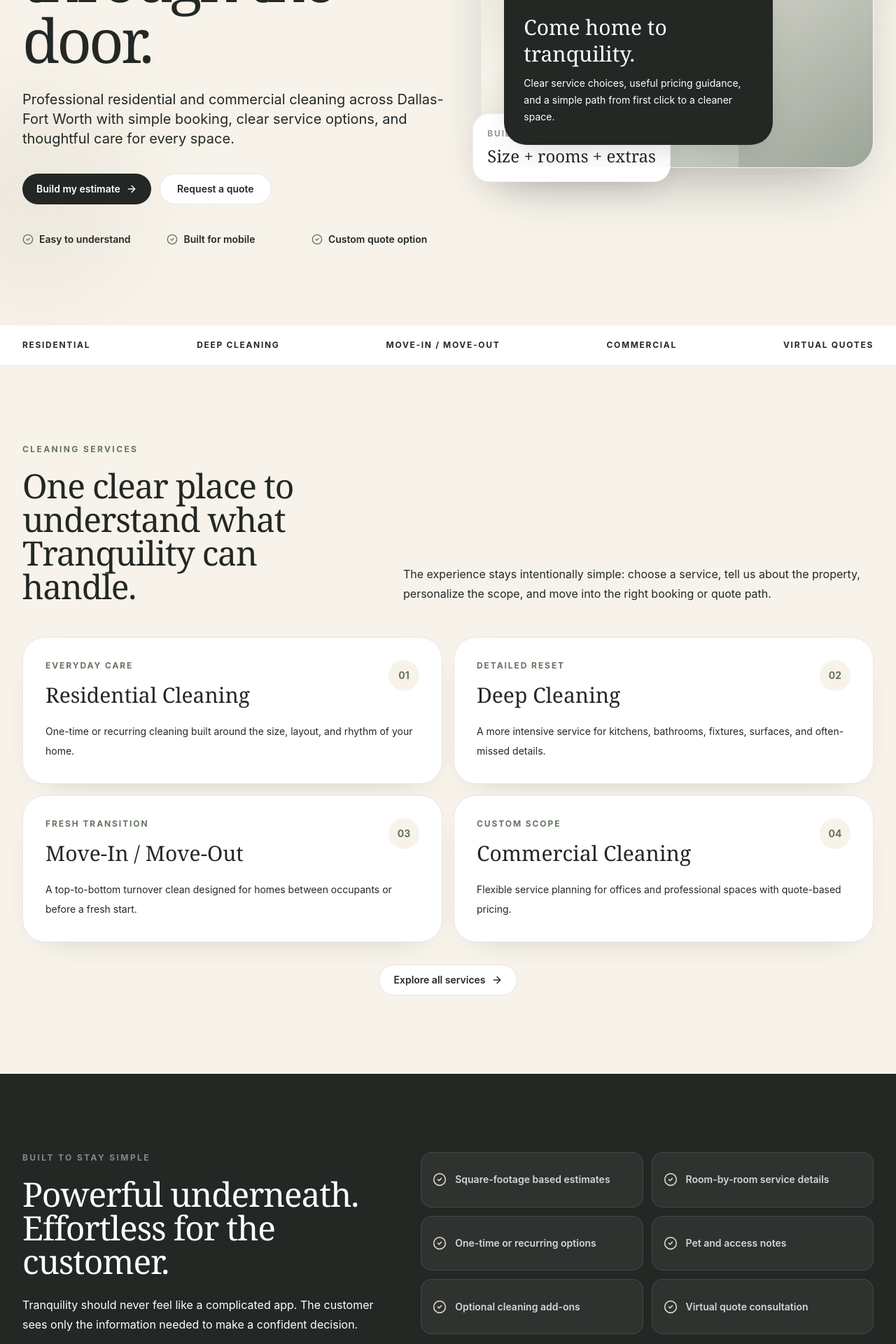
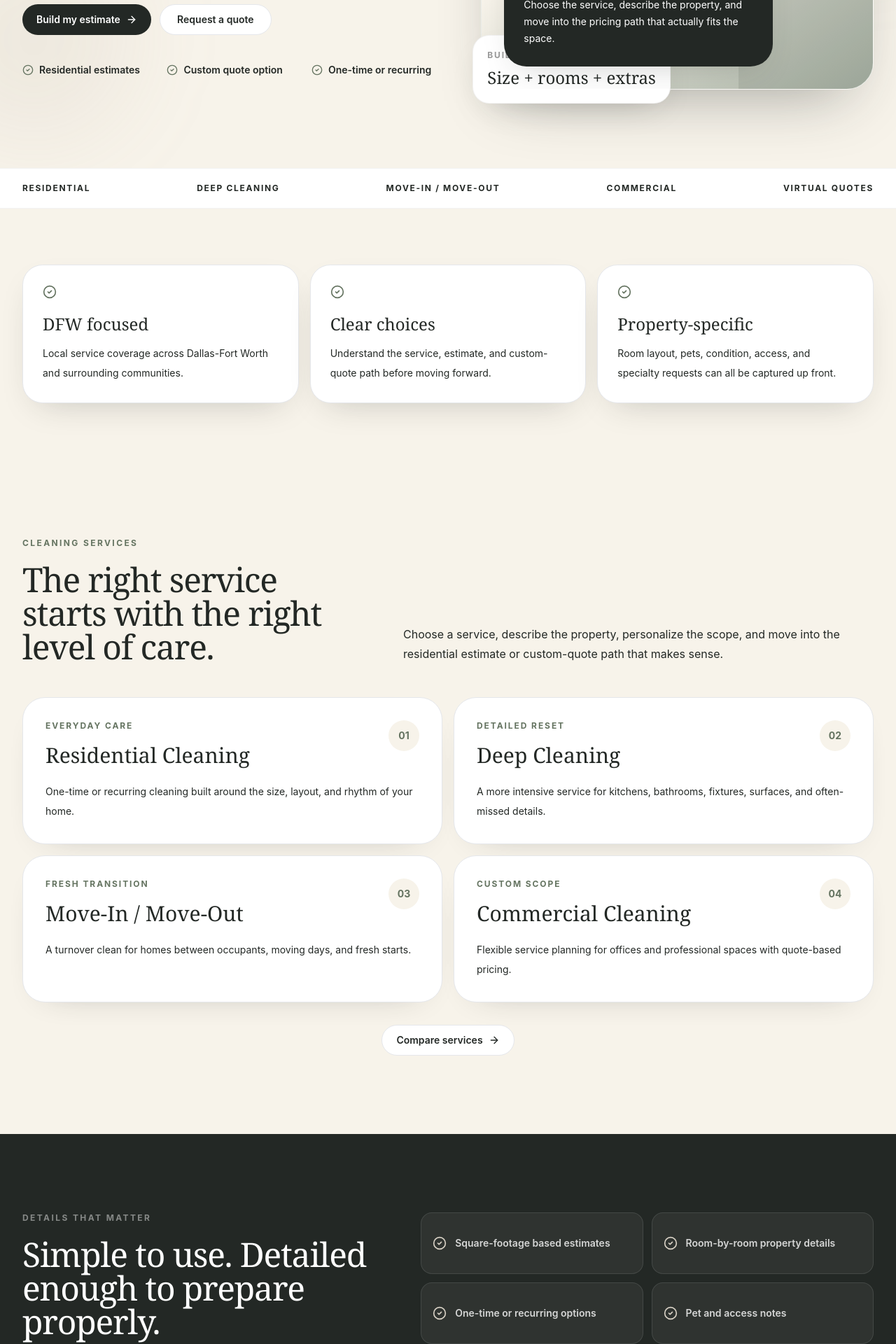
Before and after one commit to EXPRESS-AUDIO-POWER-COMPANY/tranquility-platform, a React (Vite) app: page / in a window 1280 px wide. Shown: the part 580-2500 px from the top of the page at 70% size. Built offline with nearby package versions, Linux system fonts and the light colour scheme.

Commit message:
feat: elevate homepage trust, clarity, and service conversion

```diff
--- a/src/pages/Home.tsx
+++ b/src/pages/Home.tsx
@@ -6,6 +6,7 @@
   Home as HomeIcon,
   Image as ImageIcon,
   Layers3,
+  MapPin,
   ShieldCheck,
   Sparkles,
 } from 'lucide-react'
@@ -26,7 +27,7 @@
   {
     title: 'Move-In / Move-Out',
     eyebrow: 'Fresh transition',
-    description: 'A top-to-bottom turnover clean designed for homes between occupants or before a fresh start.',
+    description: 'A turnover clean for homes between occupants, moving days, and fresh starts.',
   },
   {
     title: 'Commercial Cleaning',
@@ -39,27 +40,33 @@
   {
     icon: ClipboardCheck,
     title: 'Tell us about the space',
-    body: 'Choose the service, square footage, room counts, pets, and the extras that matter for your cleaning.',
+    body: 'Choose the service, square footage, room counts, pets, and extras that matter for your cleaning.',
   },
   {
     icon: Layers3,
     title: 'See the right pricing path',
-    body: 'Residential jobs can receive a clear base estimate. Larger or more detailed spaces move to a custom quote.',
+    body: 'Residential jobs can receive a clear planning estimate. Larger or more detailed spaces move to a custom quote.',
   },
   {
     icon: Sparkles,
     title: 'Choose the next step',
-    body: 'Book the service path that fits or use the virtual consultation when photos and a closer review make more sense.',
+    body: 'Continue with the residential reservation profile or use the virtual consultation when a closer review makes more sense.',
   },
 ]
 
 const highlights = [
   'Square-footage based estimates',
-  'Room-by-room service details',
+  'Room-by-room property details',
   'One-time or recurring options',
   'Pet and access notes',
   'Optional cleaning add-ons',
-  'Virtual quote consultation',
+  'Virtual consultation option',
+]
+
+const trustPoints = [
+  ['DFW focused', 'Local service coverage across Dallas-Fort Worth and surrounding communities.'],
+  ['Clear choices', 'Understand the service, estimate, and custom-quote path before moving forward.'],
+  ['Property-specific', 'Room layout, pets, condition, access, and specialty requests can all be captured up front.'],
 ]
 
 export function Home() {
@@ -76,21 +83,19 @@
               Professional cleaning • {siteConfig.serviceAreaShort}
             </div>
             <h1 className="mt-7 max-w-4xl font-serif text-5xl leading-[0.96] tracking-[-0.045em] sm:text-6xl lg:text-[5.4rem]">
-              A cleaner space should feel like <span className="text-tranquility-moss">peace</span> walking through the door.
+              Come home to <span className="text-tranquility-moss">tranquility.</span>
             </h1>
             <p className="mt-7 max-w-2xl text-lg leading-8 text-black/62 sm:text-xl">
-              {siteConfig.description}
+              Professional cleaning with a calmer way to understand your options, build a residential estimate, or request a closer property review.
             </p>
             <div className="mt-9 flex flex-wrap gap-3">
               <ButtonLink className="min-w-40" to="/booking">
                 Build my estimate <ArrowRight className="ml-2 size-4" aria-hidden="true" />
               </ButtonLink>
-              <ButtonLink className="min-w-40" to="/quote" variant="secondary">
-                Request a quote
-              </ButtonLink>
+              <ButtonLink className="min-w-40" to="/quote" variant="secondary">Request a quote</ButtonLink>
             </div>
             <div className="mt-10 grid max-w-2xl gap-3 sm:grid-cols-3">
-              {['Easy to understand', 'Built for mobile', 'Custom quote option'].map((item) => (
+              {['Residential estimates', 'Custom quote option', 'One-time or recurring'].map((item) => (
                 <span key={item} className="flex items-center gap-2 text-sm font-semibold text-black/62">
                   <CheckCircle2 className="size-4 shrink-0 text-tranquility-moss" aria-hidden="true" />
                   {item}
@@ -114,10 +119,8 @@
 
                 <div className="max-w-sm rounded-[2rem] bg-tranquility-charcoal p-7 text-white shadow-soft">
                   <Sparkles className="size-6 text-tranquility-stone" aria-hidden="true" />
-                  <p className="mt-5 font-serif text-3xl leading-tight">Come home to tranquility.</p>
-                  <p className="mt-3 text-sm leading-6 text-white/68">
-                    Clear service choices, useful pricing guidance, and a simple path from first click to a cleaner space.
-                  </p>
+                  <p className="mt-5 font-serif text-3xl leading-tight">A cleaning experience that starts with clarity.</p>
+                  <p className="mt-3 text-sm leading-6 text-white/68">Choose the service, describe the property, and move into the pricing path that actually fits the space.</p>
                 </div>
               </div>
             </div>
@@ -132,8 +135,18 @@
 
       <section className="border-y border-black/5 bg-white px-5 py-5 lg:px-8">
         <div className="mx-auto flex max-w-7xl flex-wrap items-center justify-center gap-x-8 gap-y-3 text-xs font-bold uppercase tracking-[0.14em] text-black/42 md:justify-between">
-          {['Residential', 'Deep Cleaning', 'Move-In / Move-Out', 'Commercial', 'Virtual Quotes'].map((item) => (
-            <span key={item}>{item}</span>
+          {['Residential', 'Deep Cleaning', 'Move-In / Move-Out', 'Commercial', 'Virtual Quotes'].map((item) => <span key={item}>{item}</span>)}
+        </div>
+      </section>
+
+      <section className="px-5 py-16 lg:px-8 lg:py-20">
+        <div className="mx-auto grid max-w-7xl gap-4 md:grid-cols-3">
+          {trustPoints.map(([title, body]) => (
+            <article key={title} className="rounded-[1.8rem] border border-black/7 bg-white p-7 shadow-soft">
+              <CheckCircle2 className="size-5 text-tranquility-moss" aria-hidden="true" />
+              <h2 className="mt-5 font-serif text-2xl">{title}</h2>
+              <p className="mt-3 text-sm leading-7 text-black/58">{body}</p>
+            </article>
           ))}
         </div>
       </section>
@@ -143,11 +156,9 @@
           <div className="grid gap-8 lg:grid-cols-[0.8fr_1.2fr] lg:items-end">
             <div>
               <p className="eyebrow">Cleaning services</p>
-              <h2 className="mt-5 font-serif text-4xl tracking-tight sm:text-5xl">One clear place to understand what Tranquility can handle.</h2>
+              <h2 className="mt-5 font-serif text-4xl tracking-tight sm:text-5xl">The right service starts with the right level of care.</h2>
             </div>
-            <p className="max-w-2xl text-base leading-7 text-black/58 lg:justify-self-end">
-              The experience stays intentionally simple: choose a service, tell us about the property, personalize the scope, and move into the right booking or quote path.
-            </p>
+            <p className="max-w-2xl text-base leading-7 text-black/58 lg:justify-self-end">Choose a service, describe the property, personalize the scope, and move into the residential estimate or custom-quote path that makes sense.</p>
           </div>
 
           <div className="mt-12 grid gap-4 md:grid-cols-2">
@@ -165,9 +176,7 @@
             ))}
           </div>
 
-          <div className="mt-8 text-center">
-            <ButtonLink to="/services" variant="secondary">Explore all services <ArrowRight className="ml-2 size-4" /></ButtonLink>
-          </div>
+          <div className="mt-8 text-center"><ButtonLink to="/services" variant="secondary">Compare services <ArrowRight className="ml-2 size-4" /></ButtonLink></div>
         </div>
       </section>
 
@@ -175,11 +184,9 @@
         <div className="mx-auto max-w-7xl">
           <div className="grid gap-10 lg:grid-cols-[0.9fr_1.1fr]">
             <div>
-              <p className="text-xs font-bold uppercase tracking-[0.2em] text-white/45">Built to stay simple</p>
-              <h2 className="mt-5 max-w-xl font-serif text-4xl tracking-tight sm:text-5xl">Powerful underneath. Effortless for the customer.</h2>
-              <p className="mt-6 max-w-xl text-base leading-7 text-white/62">
-                Tranquility should never feel like a complicated app. The customer sees only the information needed to make a confident decision.
-              </p>
+              <p className="text-xs font-bold uppercase tracking-[0.2em] text-white/45">Details that matter</p>
+              <h2 className="mt-5 max-w-xl font-serif text-4xl tracking-tight sm:text-5xl">Simple to use. Detailed enough to prepare properly.</h2>
+              <p className="mt-6 max-w-xl text-base leading-7 text-white/62">Customers should not need to fight through a complicated form to explain a home. Tranquility asks for the details that can actually affect scope, timing, or service preparation.</p>
             </div>
             <div className="grid gap-3 sm:grid-cols-2">
               {highlights.map((item) => (
@@ -201,9 +208,7 @@
             {steps.map(({ icon: StepIcon, title, body }, index) => (
               <article key={title} className="rounded-[2rem] bg-white p-7 shadow-soft sm:p-8">
                 <div className="flex items-center justify-between">
-                  <span className="grid size-11 place-items-center rounded-full bg-tranquility-ivory text-tranquility-moss">
-                    <StepIcon className="size-5" aria-hidden="true" />
-                  </span>
+                  <span className="grid size-11 place-items-center rounded-full bg-tranquility-ivory text-tranquility-moss"><StepIcon className="size-5" aria-hidden="true" /></span>
                   <span className="text-xs font-bold tracking-[0.18em] text-black/30">0{index + 1}</span>
                 </div>
                 <h3 className="mt-7 font-serif text-2xl">{title}</h3>
@@ -219,9 +224,7 @@
           <div className="p-8 sm:p-12 lg:p-14">
             <p className="eyebrow">Virtual consultation</p>
             <h2 className="mt-5 font-serif text-4xl tracking-tight sm:text-5xl">Some spaces deserve a closer look before the quote.</h2>
-            <p className="mt-6 max-w-xl text-base leading-7 text-black/60">
-              Customers can describe the property, note special conditions, and prepare interior photos for a more accurate custom review instead of forcing every job into a one-size-fits-all price.
-            </p>
+            <p className="mt-6 max-w-xl text-base leading-7 text-black/60">Describe the property, note special conditions, and select interior photos for a more accurate custom review instead of forcing every job into one price.</p>
             <ButtonLink className="mt-8" to="/quote">Start a virtual quote <ArrowRight className="ml-2 size-4" /></ButtonLink>
           </div>
           <div className="relative min-h-[360px] bg-[linear-gradient(135deg,#9aa596,#d7d0c4_48%,#f7f3ea)] p-8">
@@ -230,10 +233,21 @@
               <div className="w-full max-w-sm rounded-[2rem] bg-white/90 p-7 shadow-soft backdrop-blur">
                 <ImageIcon className="size-6 text-tranquility-moss" aria-hidden="true" />
                 <p className="mt-4 font-serif text-2xl">Show the space, not yourself.</p>
-                <p className="mt-3 text-sm leading-6 text-black/58">Interior details can help explain scope while keeping the visual experience calm, neutral, and property-focused.</p>
+                <p className="mt-3 text-sm leading-6 text-black/58">Interior details can help explain scope while keeping the experience property-focused and private.</p>
               </div>
             </div>
           </div>
+        </div>
+      </section>
+
+      <section className="px-5 pb-20 lg:px-8 lg:pb-24">
+        <div className="mx-auto flex max-w-7xl flex-col items-start justify-between gap-8 rounded-[2.4rem] border border-black/7 bg-white p-8 shadow-soft sm:p-12 lg:flex-row lg:items-center">
+          <div>
+            <p className="eyebrow">Service area</p>
+            <h2 className="mt-4 max-w-3xl font-serif text-4xl tracking-tight">Serving Dallas-Fort Worth and surrounding communities.</h2>
+            <p className="mt-4 max-w-2xl text-sm leading-7 text-black/58">Check the primary service cities or send the property address to confirm availability in a nearby community.</p>
+          </div>
+          <ButtonLink to="/service-area" variant="secondary"><MapPin className="mr-2 size-4" />View service area</ButtonLink>
         </div>
       </section>
 
```
